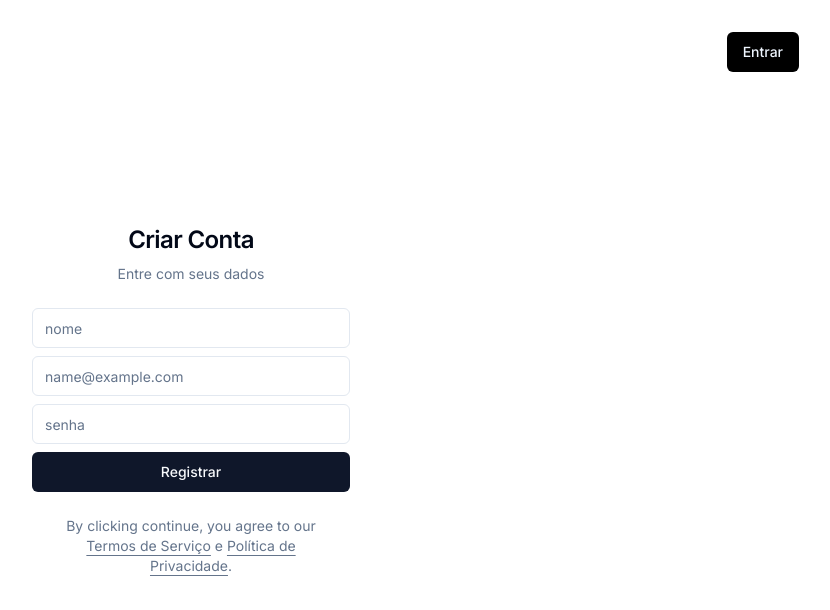
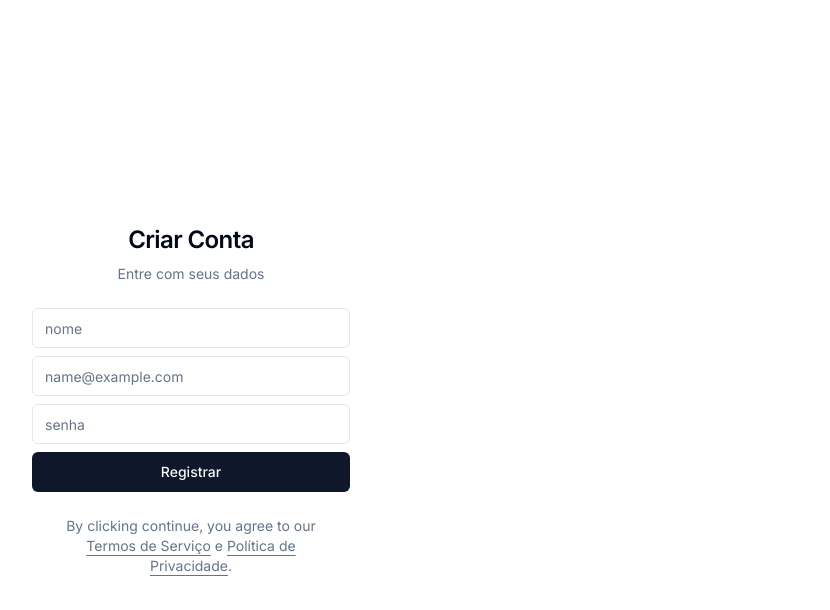
Before and after one commit to brunoseifert/login-authjs, a Next.js app: page /register in a window 1280 px wide. Shown: the top 610 px of the page, without its empty margins (449-1279 px from the left). Built offline with nearby package versions, Linux system fonts and the light colour scheme; no server answers.

Commit message:
button register

```diff
--- a/app/(marketing)/register/page.tsx
+++ b/app/(marketing)/register/page.tsx
@@ -2,7 +2,6 @@ import { Metadata } from "next";
 
 import Link from "next/link";
 import { UserRegisterForm } from "@/components/user-register-auth";
-import AuthButton from "@/components/auth-button";
 
 export const metadata: Metadata = {
   title: "Autenticação",
@@ -13,7 +12,6 @@ export const metadata: Metadata = {
 export default async function Register() {
   return (
     <div className="py-48 md:py-0  h-[800px] flex-col items-center justify-center md:grid lg:px-0">
-      <AuthButton page="register" />
       <div className="lg:p-8">
         <div className="mx-auto flex w-full flex-col justify-center space-y-6 sm:w-[350px]">
           <div className="flex flex-col space-y-2 text-center">
```
